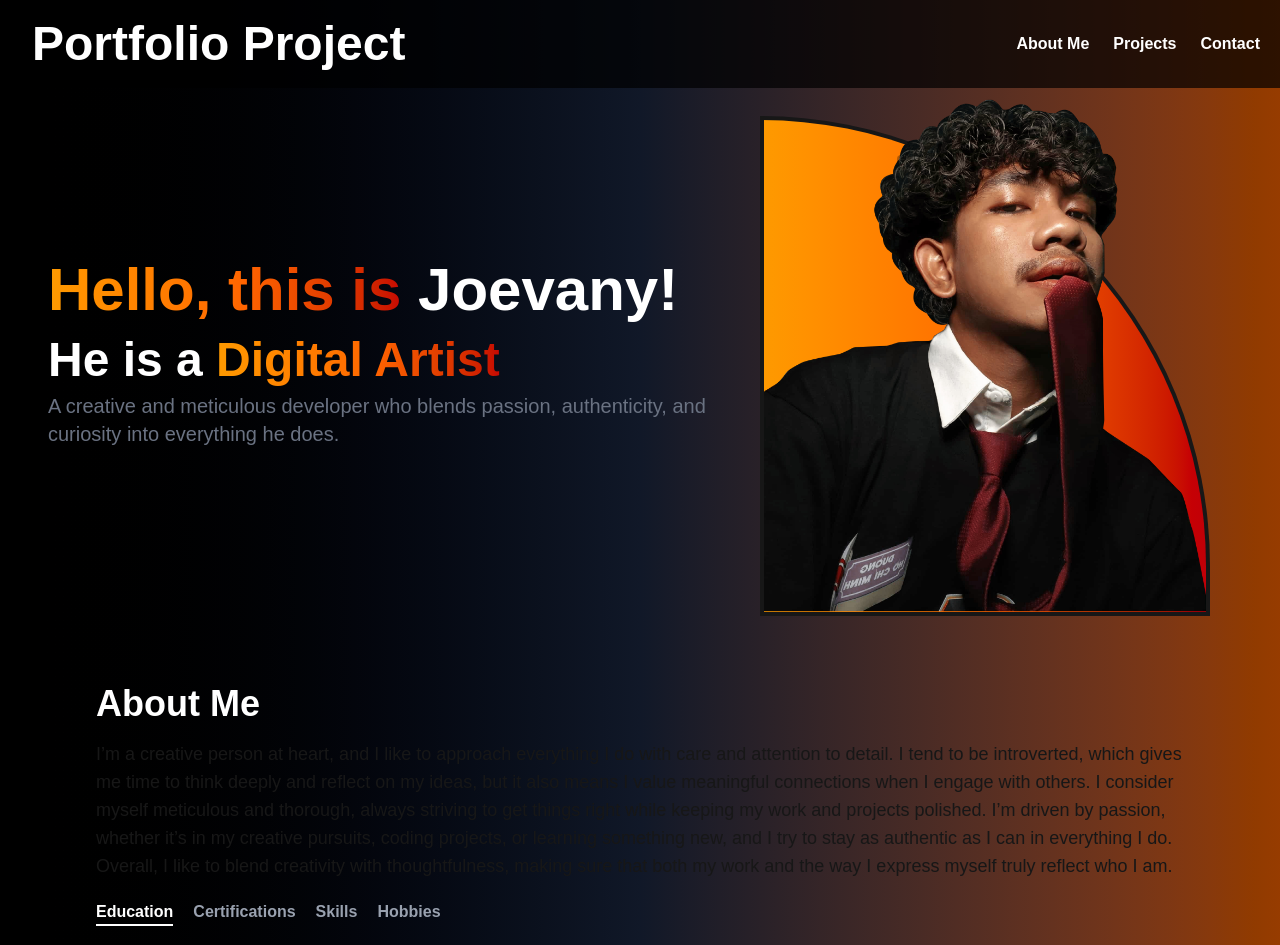
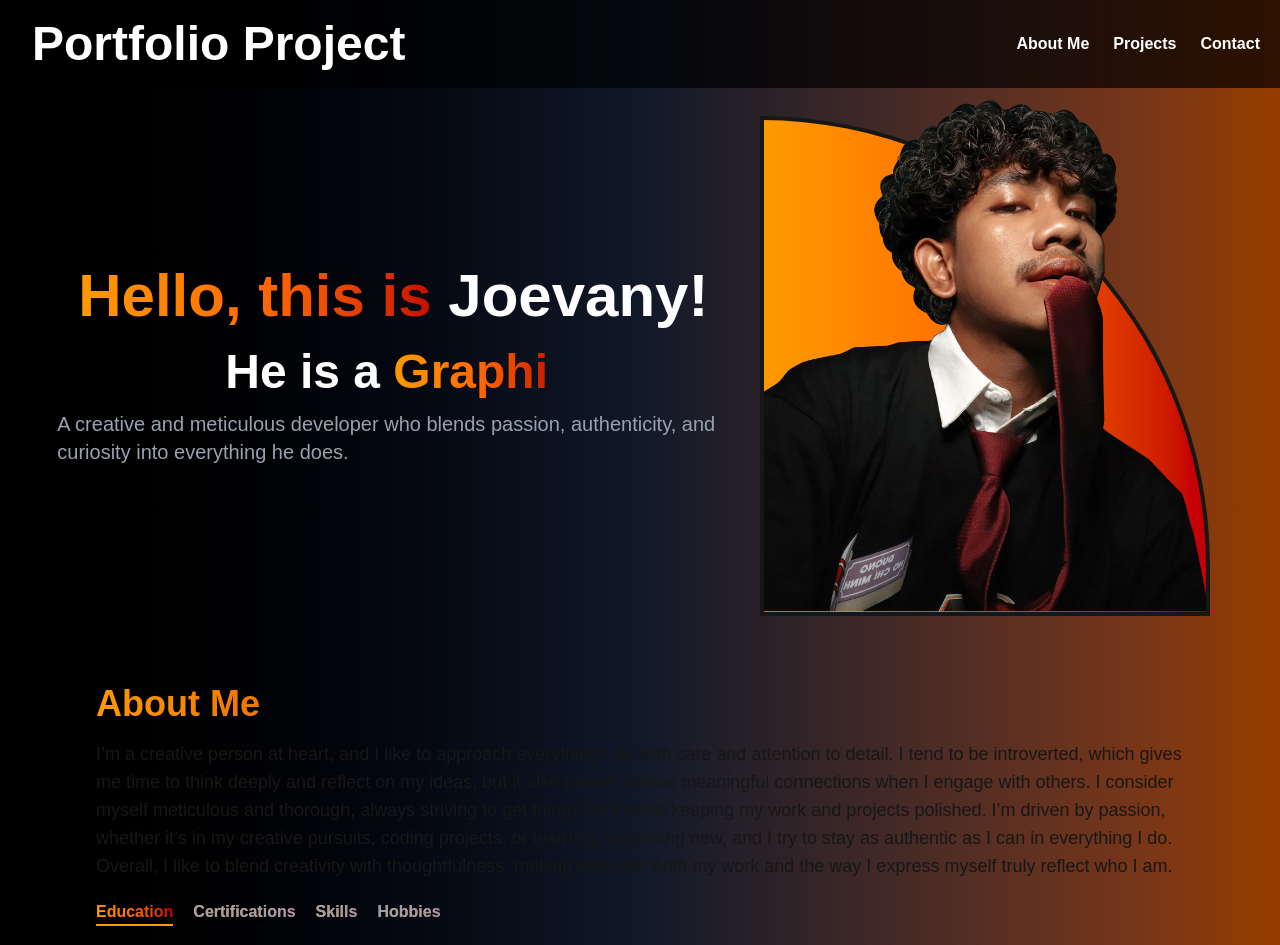
Before and after one commit to typicjoob/portfolio-aliguin, a Next.js app: page / in a window 1280 px wide. Shown: the top 945 px of the page. Built offline with nearby package versions, Linux system fonts and the light colour scheme.

Commit message:
Minor changes

```diff
--- a/src/app/components/AboutMeSection.jsx
+++ b/src/app/components/AboutMeSection.jsx
@@ -1,5 +1,5 @@
 "use client";
-import React, { useState, useTransition } from "react";
+import React, { useState } from "react";
 import TabHandler from "./TabHandler";
 
 const AboutMeSection = () => {
@@ -10,7 +10,7 @@ const AboutMeSection = () => {
   return (
     <section id="about" className="mt-12 px-4 sm:px-12 scroll-mt-24">
       <div>
-        <h2 className="text-4xl font-bold text-white mb-4 mt-5">About Me</h2>
+        <h2 className="text-4xl font-bold text-transparent bg-clip-text bg-linear-to-r from-amber-500 via-red-700 to-red-700 mb-4 mt-5">About Me</h2>
         <p className="text-base md:text-lg pb-5">
           I’m a creative person at heart, and I like to approach everything I do
           with care and attention to detail. I tend to be introverted, which
--- a/src/app/components/ContactSection.jsx
+++ b/src/app/components/ContactSection.jsx
@@ -66,10 +66,6 @@ const ContactSection = () => {
           </div>
         </div>
       </div>
-
-      <footer className="mt-16 pt-6 border-t border-gray-700 text-center text-xs md:text-sm text-gray-500">
-        © 2025 Joevany Aliguin. All rights reserved.
-      </footer>
     </section>
   );
 };
--- a/src/app/components/LandingHeroSection.jsx
+++ b/src/app/components/LandingHeroSection.jsx
@@ -7,31 +7,31 @@ const LandingHeroSection = () => {
   return (
     <section>
       <div className="grid grid-cols-1 sm:grid-cols-12">
-        <div className="col-span-7 place-self-center sm:text-left">
+        <div className="col-span-7 place-self-center text-center">
           <h1 className="text-white mb-4 text-4xl sm:text-5xl lg:text-6xl font-extrabold">
             <span className="text-transparent bg-clip-text bg-linear-to-r from-amber-500 via-orange-500 to-red-700 font-bold">
               Hello, this is{" "}
             </span>
             Joevany!
           </h1>
-          <h2 className="font-semibold mb-2 text-2xl sm:text-5xl">
-            <span className="text-white">He is a </span>
+          <h2 className="font-semibold mb-2 text-2xl sm:text-4xl lg:text-5xl leading-tight">
+            <span className="text-white block sm:inline">He is a </span>
             <TypeAnimation
               sequence={[
                 "Fullstack Developer",
-                1000,
+                1500,
                 "Graphic Designer",
-                1000,
+                1500,
                 "Digital Artist",
-                1000,
+                1500,
               ]}
               wrapper="span"
               speed={50}
               repeat={Infinity}
-              className="bg-linear-to-r from-amber-500 via-orange-500 to-red-700 text-transparent bg-clip-text"
+              className="block sm:inline bg-linear-to-r from-amber-500 via-orange-500 to-red-700 text-transparent bg-clip-text font-bold"
             />
           </h2>
-          <p className="text-gray-500 text-base sm:text-lg mb-6 lg:text-xl">
+          <p className="text-gray-400 text-base sm:text-lg lg:text-xl text-left max-w-2xl mx-auto sm:mx-0">
             A creative and meticulous developer who blends passion,
             authenticity, and curiosity into everything he does.
           </p>
--- a/src/app/components/TabHandler.jsx
+++ b/src/app/components/TabHandler.jsx
@@ -2,12 +2,12 @@ import React from "react";
 
 const TabHandler = ({ active, selectTab, children }) => {
   const buttonClasses = active
-    ? "text-white border-b-2 border-white"
+    ? "text-transparent bg-clip-text bg-linear-to-r from-amber-500 via-orange-500 to-red-700 border-b-2 border-amber-500"
     : "text-gray-400";
   return (
     <div>
       <button onClick={selectTab}>
-        <p className={`mr-3 font-semibold hover:text-white ${buttonClasses}`}>
+        <p className={`mr-3 font-semibold hover:text-transparent bg-clip-text bg-linear-to-r from-amber-500 via-orange-500 to-red-700 ${buttonClasses}`}>
           {children}
         </p>
       </button>
--- a/src/app/page.js
+++ b/src/app/page.js
@@ -17,6 +17,9 @@ export default function Home() {
           <ProjectsShowcase />
           <ContactSection />
         </div>
+        <footer className="mt-16 pt-6 border-t border-white text-center text-xs md:text-sm text-white pb-5">
+        © 2025 Joevany Aliguin. All rights reserved.
+      </footer>
       </div>
     </main>
   );
```
